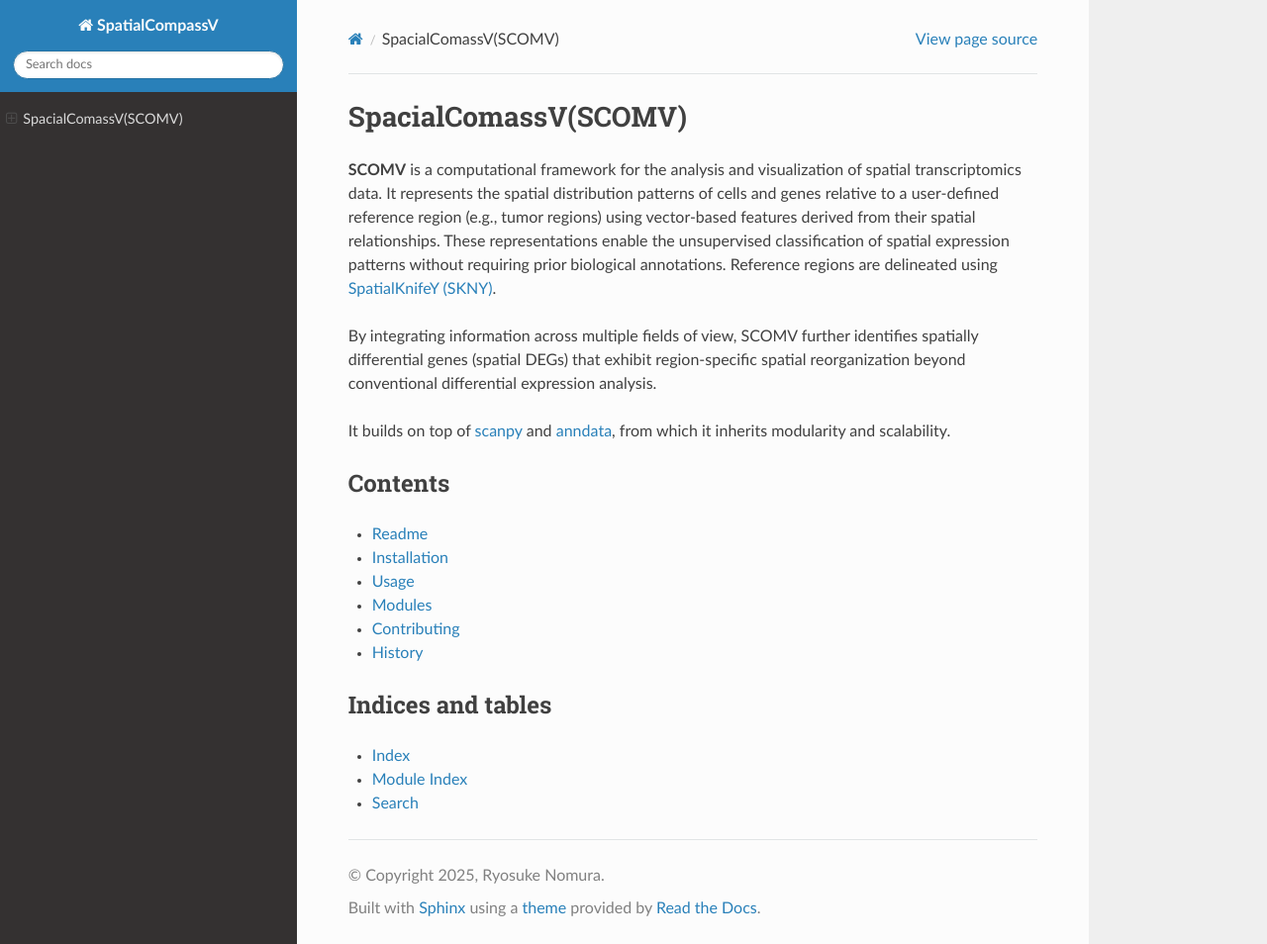
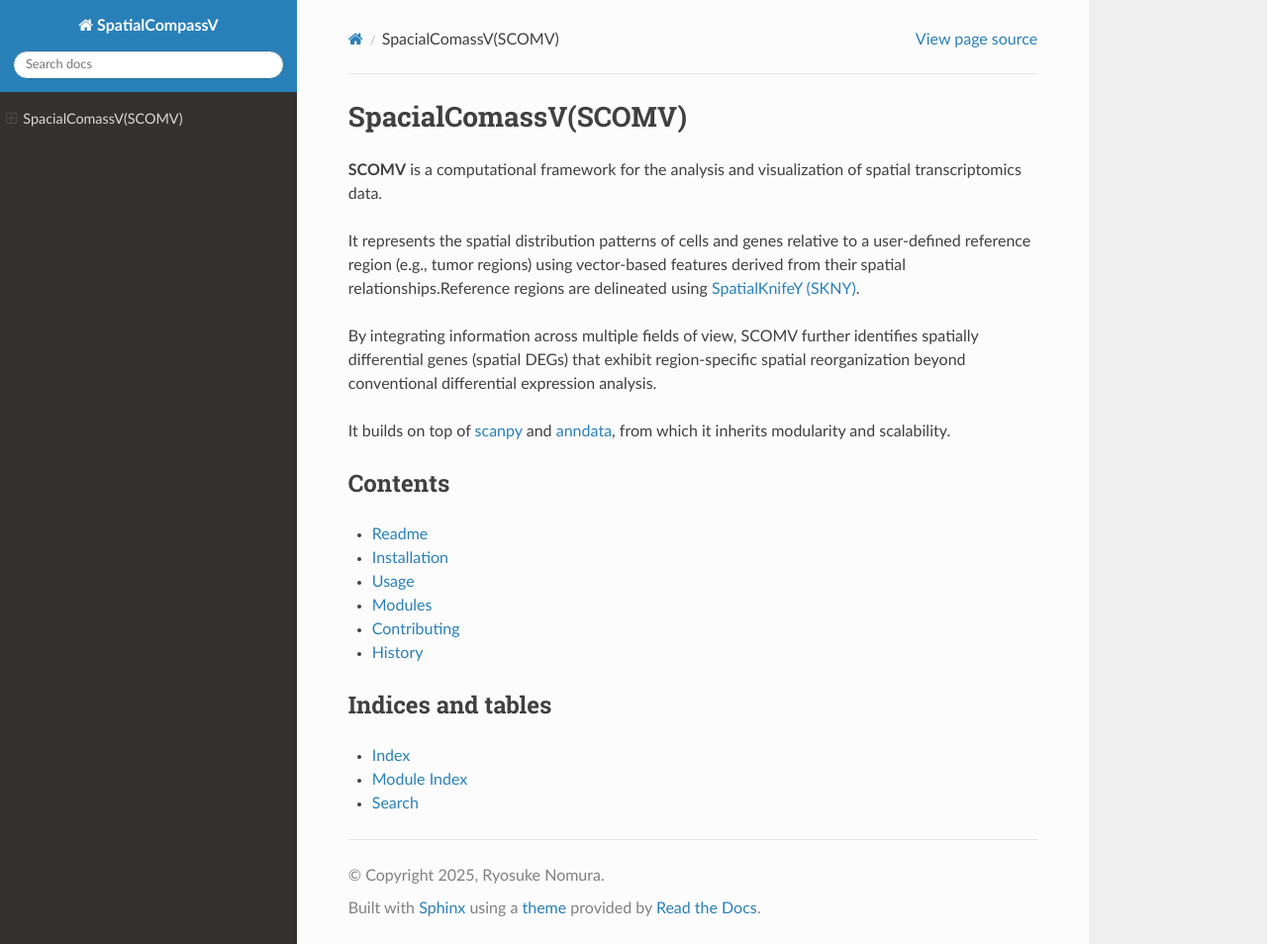
Before and after one commit to RyosukeNomural/SpatialCompassV, a Sphinx documentation site: the page built from docs/source/index.md, in a window 1280 px wide and 954 px high. Shown: the whole window at 99% size. Built offline with Sphinx 7.4.7 and the Read the Docs theme 3.1.0, drawn with Linux system fonts in a browser that asks for light colours.

Commit message:
Update index.md

```diff
--- a/docs/source/index.md
+++ b/docs/source/index.md
@@ -1,8 +1,8 @@
 # SpacialComassV(SCOMV)
 
 **SCOMV** is a computational framework for the analysis and visualization of spatial transcriptomics data.
-It represents the spatial distribution patterns of cells and genes relative to a user-defined reference region (e.g., tumor regions) using vector-based features derived from their spatial relationships.
-These representations enable the unsupervised classification of spatial expression patterns without requiring prior biological annotations. Reference regions are delineated using [SpatialKnifeY (SKNY)](https://skny.readthedocs.io/).
+
+It represents the spatial distribution patterns of cells and genes relative to a user-defined reference region (e.g., tumor regions) using vector-based features derived from their spatial relationships.Reference regions are delineated using [SpatialKnifeY (SKNY)](https://skny.readthedocs.io/).
 
 
 By integrating information across multiple fields of view, SCOMV further identifies spatially differential genes (spatial DEGs) that exhibit region-specific spatial reorganization beyond conventional differential expression analysis.
```
